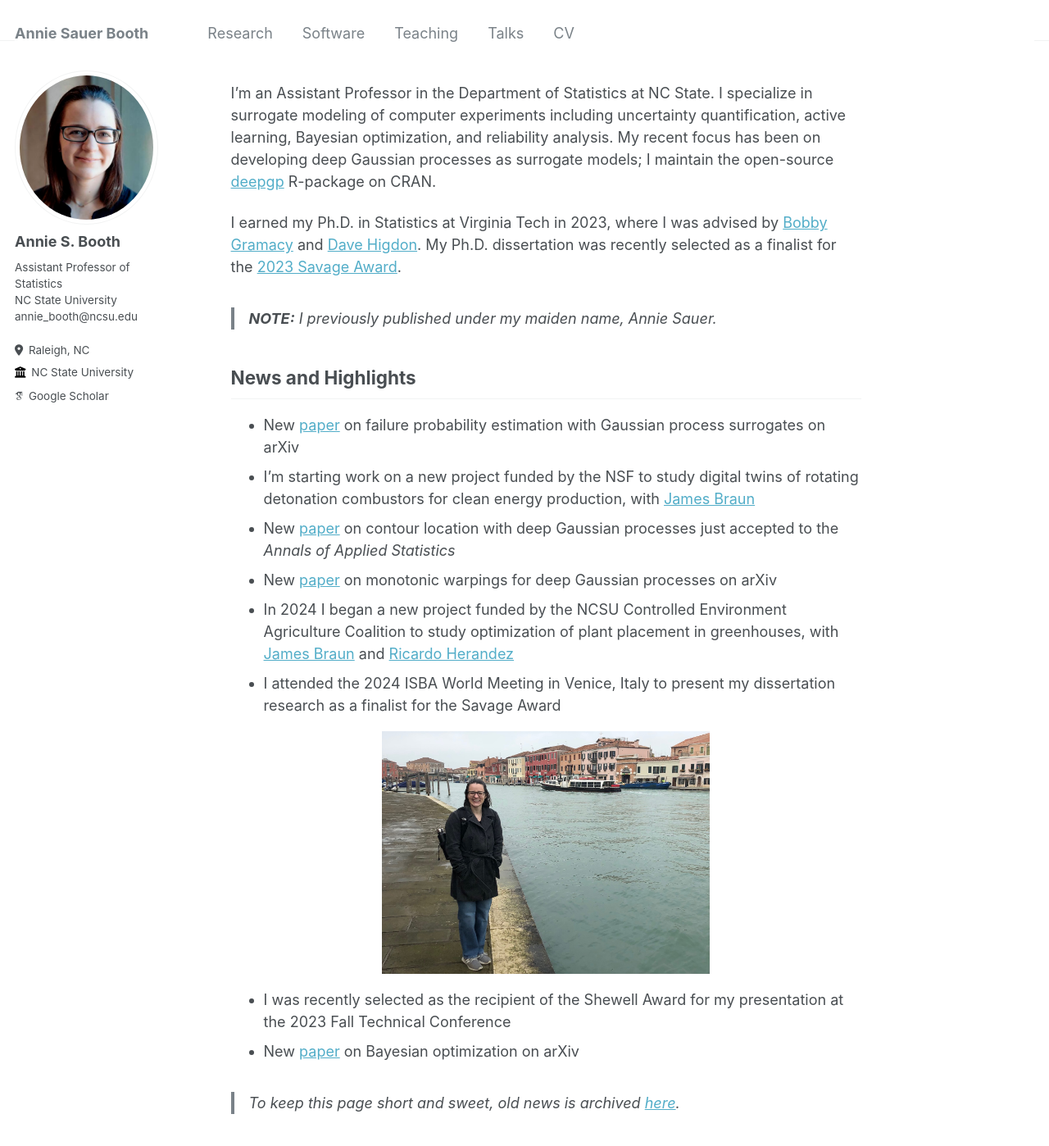
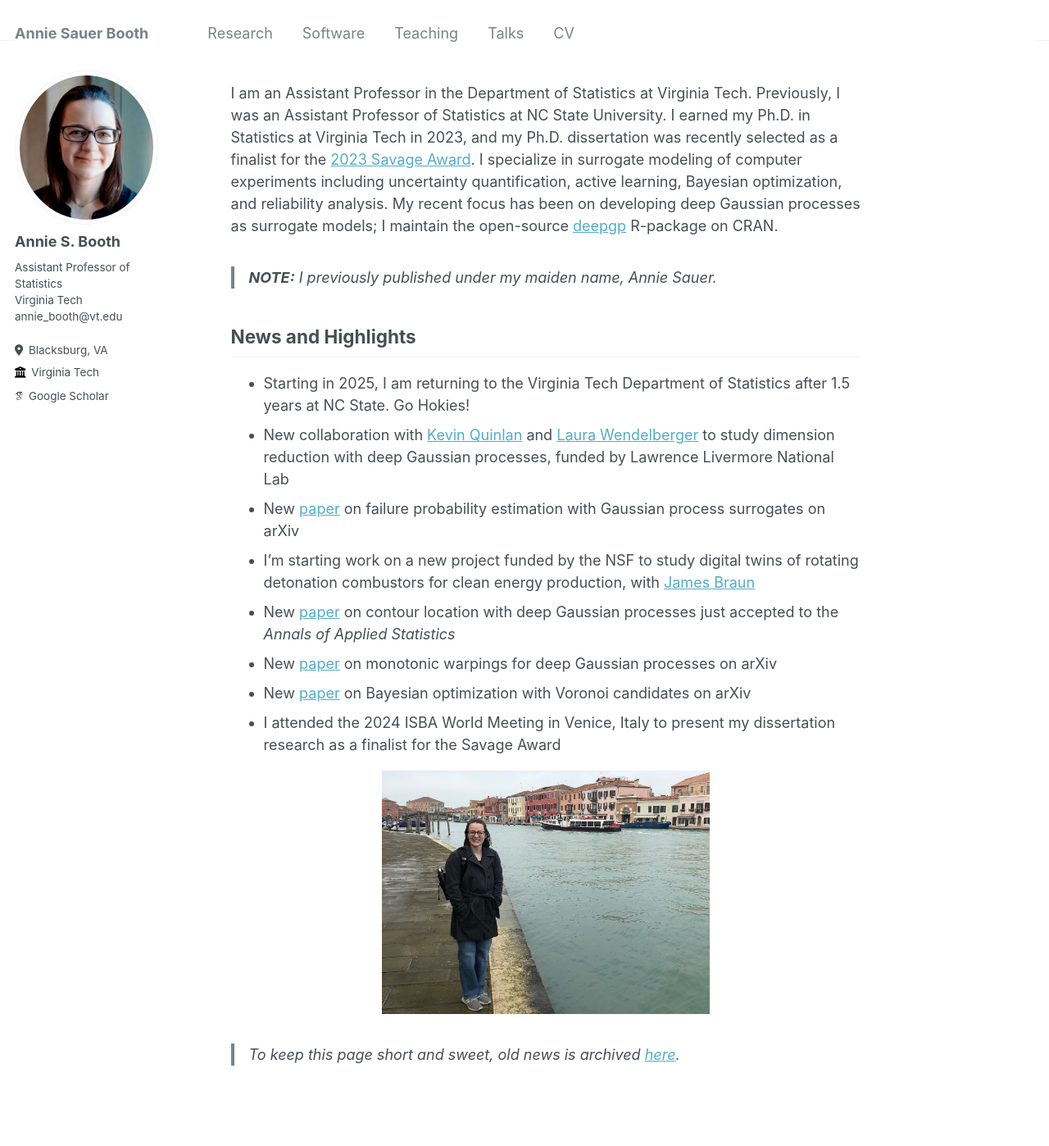
Before and after one commit to anniesbooth/anniesbooth.github.io, a Jekyll site: the page built from _pages/about.md, in a window 1280 px wide and 1400 px high. Shown: the whole window at 82% size. Built offline with Jekyll 4.4.1, drawn with Linux system fonts in a browser that asks for light colours; some web fonts are replaced.

Commit message:
update info to VT

```diff
--- a/_config.yml
+++ b/_config.yml
@@ -24,9 +24,9 @@ author:
   avatar           : "profile.png"
   name             : "Annie S. Booth"
   pronouns         : # example: "she/her"
-  bio              : "Assistant Professor of Statistics <br> NC State University <br> annie_booth@ncsu.edu"
-  location         : "Raleigh, NC"
-  employer         : "NC State University"
+  bio              : "Assistant Professor of Statistics <br> Virginia Tech <br> annie_booth@vt.edu"
+  location         : "Blacksburg, VA"
+  employer         : "Virginia Tech"
   uri              : # URL
   email            : #"none@example.org"
 
--- a/_pages/about.md
+++ b/_pages/about.md
@@ -7,25 +7,23 @@ redirect_from:
   - /about.html
 ---
 
-I'm an Assistant Professor in the Department of Statistics at NC State.  I specialize in surrogate modeling of computer experiments including uncertainty quantification, active learning, Bayesian optimization, and reliability analysis.  My recent focus has been on developing deep Gaussian processes as surrogate models; I maintain the open-source [deepgp](https://cran.r-project.org/package=deepgp) R-package on CRAN.
-
-I earned my Ph.D. in Statistics at Virginia Tech in 2023, where I was advised by [Bobby Gramacy](https://bobby.johnson-gramacy.com/) and [Dave Higdon](https://www.stat.vt.edu/people/stat-faculty/higdon-david.html).  My Ph.D. dissertation was recently selected as a finalist for the [2023 Savage Award](https://bayesian.org/project/savage-award/).
+I am an Assistant Professor in the Department of Statistics at Virginia Tech.  Previously, I was an Assistant Professor of Statistics at NC State University.  I earned my Ph.D. in Statistics at Virginia Tech in 2023, and my Ph.D. dissertation was recently selected as a finalist for the [2023 Savage Award](https://bayesian.org/project/savage-award/).  I specialize in surrogate modeling of computer experiments including uncertainty quantification, active learning, Bayesian optimization, and reliability analysis.  My recent focus has been on developing deep Gaussian processes as surrogate models; I maintain the open-source [deepgp](https://cran.r-project.org/package=deepgp) R-package on CRAN.
 
 > **_NOTE:_** I previously published under my maiden name, Annie Sauer.
 
 News and Highlights
 ------
 
+* Starting in 2025, I am returning to the Virginia Tech Department of Statistics after 1.5 years at NC State.  Go Hokies!
+* New collaboration with [Kevin Quinlan](https://people.llnl.gov/quinlan5) and [Laura Wendelberger](https://www.linkedin.com/in/laura-wendelberger-027016b0) to study dimension reduction with deep Gaussian processes, funded by Lawrence Livermore National Lab
 * New [paper](https://arxiv.org/pdf/2410.04496) on failure probability estimation with Gaussian process surrogates on arXiv
 * I'm starting work on a new project funded by the NSF to study digital twins of rotating detonation combustors for clean energy production, with [James Braun](https://mae.ncsu.edu/people/james-braun/)
 * New [paper](https://arxiv.org/pdf/2308.04420.pdf) on contour location with deep Gaussian processes just accepted to the *Annals of Applied Statistics*
 * New [paper](https://arxiv.org/pdf/2408.01540) on monotonic warpings for deep Gaussian processes on arXiv
-* In 2024 I began a new project funded by the NCSU Controlled Environment Agriculture Coalition to study optimization of plant placement in greenhouses, with [James Braun](https://mae.ncsu.edu/people/james-braun/) and [Ricardo Herandez](https://cals.ncsu.edu/horticultural-science/people/rhernan4/)
+* New [paper](https://arxiv.org/pdf/2402.04922.pdf) on Bayesian optimization with Voronoi candidates on arXiv
 * I attended the 2024 ISBA World Meeting in Venice, Italy to present my dissertation research as a finalist for the Savage Award
 
 <center><img src="/images/italy.jpg" width="400"></center>
 
-* I was recently selected as the recipient of the Shewell Award for my presentation at the 2023 Fall Technical Conference
-* New [paper](https://arxiv.org/pdf/2402.04922.pdf) on Bayesian optimization on arXiv
 
 > To keep this page short and sweet, old news is archived [here](/news/).
```
Also changed, not shown: _pages/news.md (+5 -0 lines), 2 other files.
